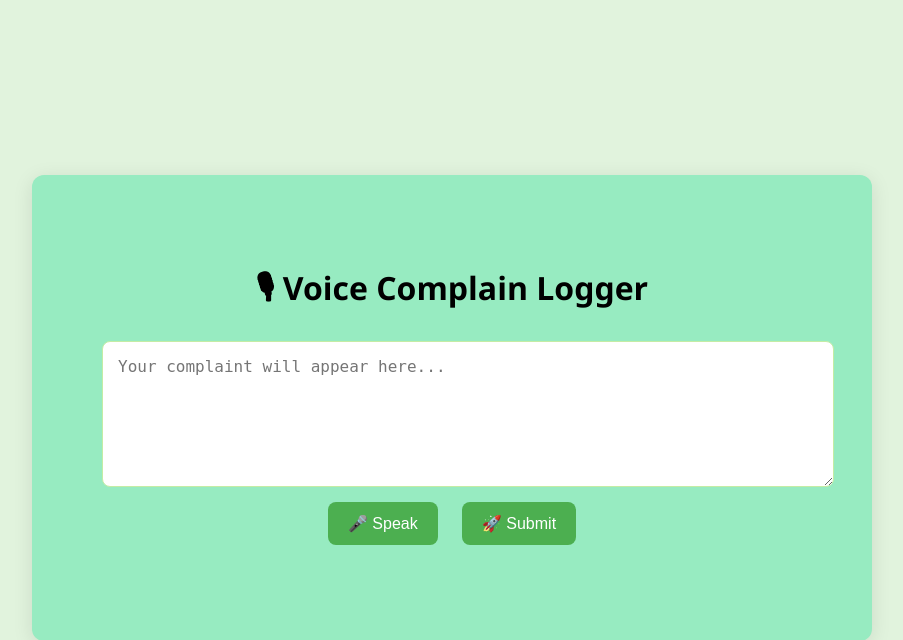
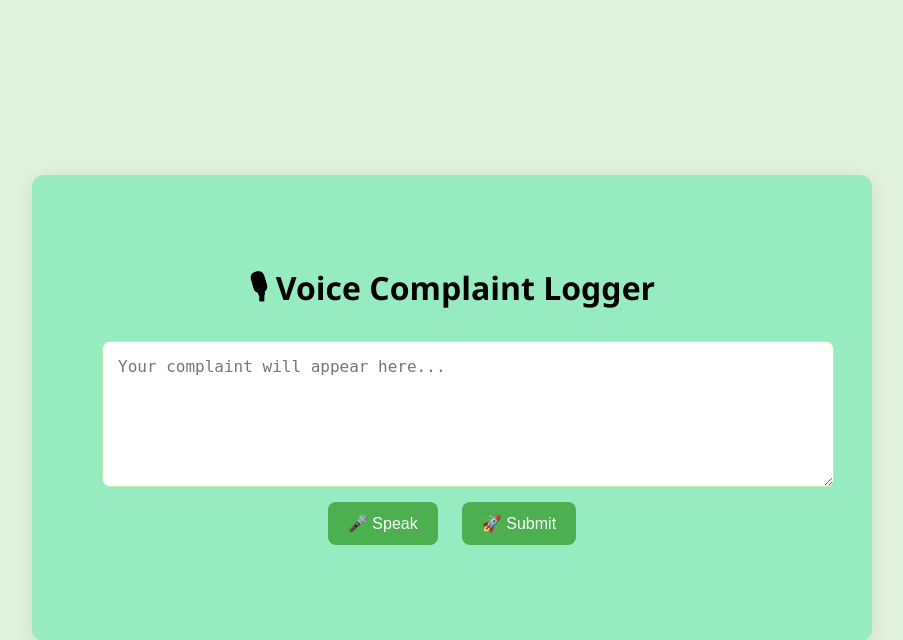
Before and after one commit to Er-Arib-Khan/voice-to-text-app, a Flask app: page / in a window 1280 px wide. Shown: the top 640 px of the page, without its empty margins (188-1091 px from the left). Run offline with Flask 3, Linux system fonts and the light colour scheme.

Commit message:
Updated UI in templates/index.html

```diff
--- a/templates/index.html
+++ b/templates/index.html
@@ -3,12 +3,12 @@
 <head>
   <meta charset="UTF-8" />
   <meta name="viewport" content="width=device-width, initial-scale=1.0"/>
-  <title>Voice Complain Logger</title>
+  <title>Voice Complaint Logger</title>
   <link rel="stylesheet" href="/static/style.css">
 </head>
 <body>
   <div class="container">
-    <h1>🎙 Voice Complain Logger</h1>
+    <h1>🎙 Voice Complaint Logger</h1>
     <textarea id="complaintText" placeholder="Your complaint will appear here..." rows="6"></textarea>
     <br/>
     <button onclick="startRecognition()">🎤 Speak</button>
```
